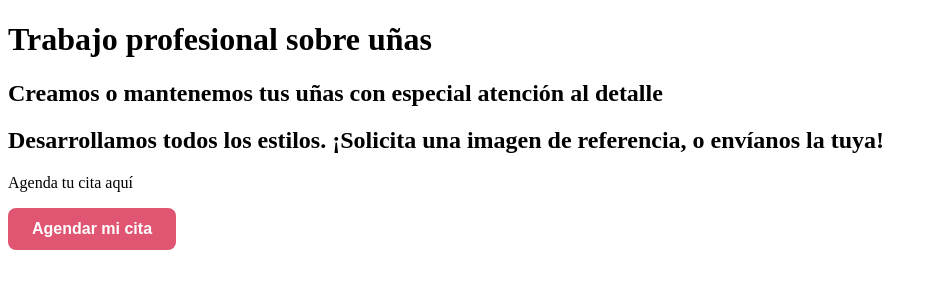
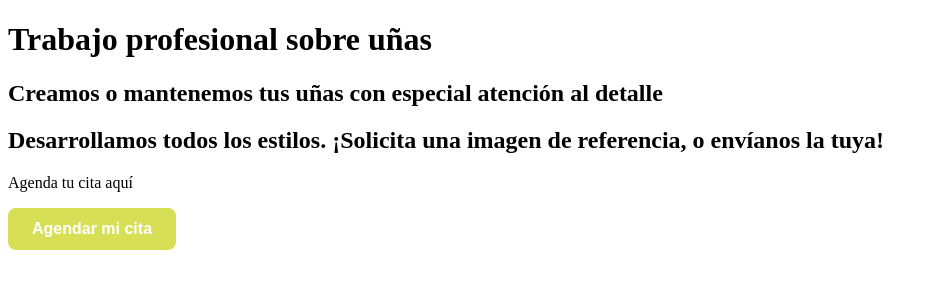
Before and after one commit to FranCampC/francampc.github.io, a plain HTML site: page index.html in a window 1280 px wide. In both pictures the pointer is over the link "Agendar mi cita". Shown: the whole page, without its empty margins (0-937 px from the left). Drawn offline with Linux system fonts and the light colour scheme.

Commit message:
Update index.html

```diff
--- a/index.html
+++ b/index.html
@@ -18,7 +18,7 @@
     }
 
     .button:hover {
-      background-color: #e05571;
+      background-color: #d7e055;
     }
   </style>
 
```
